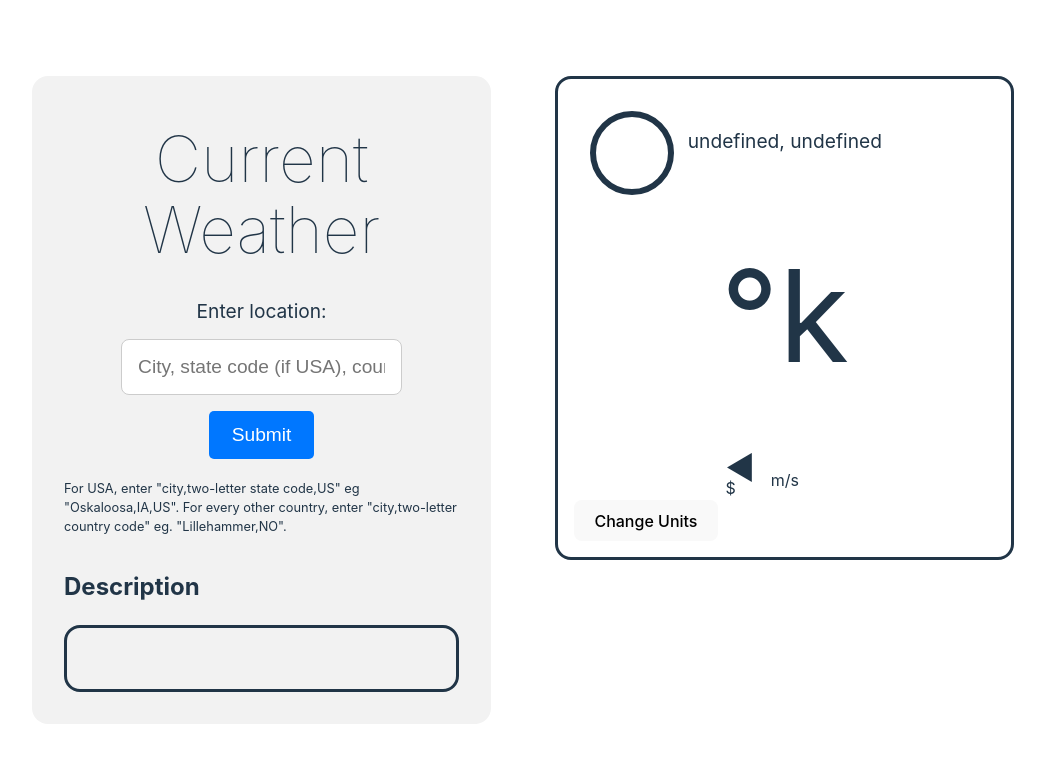
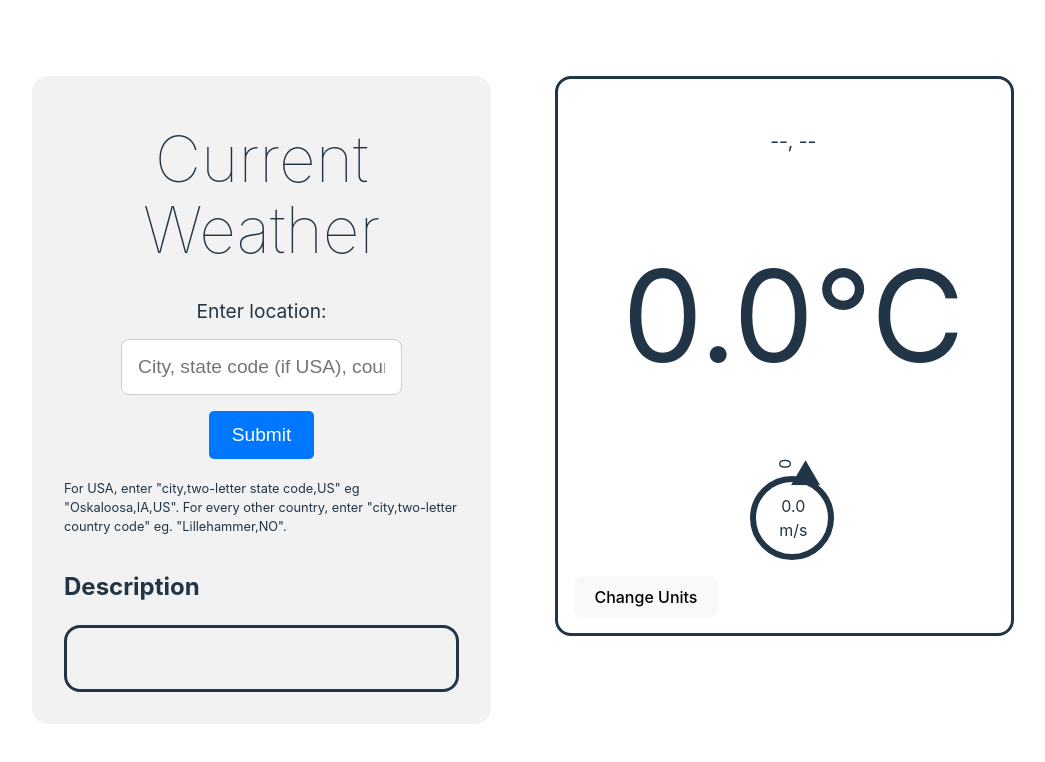
Before and after one commit to PetkovBG/JS-AI-App, a React (Vite) app in the folder JS-AI-App/: page / in a window 1280 px wide. Shown: the top 762 px of the page, without its empty margins (32-1077 px from the left). Built offline with nearby package versions, Linux system fonts and the light colour scheme.

Commit message:
adjust Description component, fix styling in WeatherCard and introduce default props

```diff
--- a/JS-AI-App/src/App.jsx
+++ b/JS-AI-App/src/App.jsx
@@ -13,7 +13,7 @@ function App() {
   const [weatherDescriptionLoading, setWeatherDescriptionLoading] = useState(false);
   const [errorMsg, setErrorMsg] = useState('');
 
-  const { error, promptData, locationData, weatherData, weatherDesciption } = useApiRequests(prompt);
+  const { error, promptData, locationData, weatherData, weatherDescription } = useApiRequests(prompt);
 
   useEffect(() => {
     if (error) {
@@ -29,10 +29,10 @@ function App() {
   }, [weatherData]);
 
   useEffect(() => {
-    if (weatherDesciption) {
+    if (weatherDescription) {
       setWeatherDescriptionLoading(false);
     }
-  }, [weatherDesciption]);
+  }, [weatherDescription]);
 
   useEffect(() => {
     if (promptData && promptData.units) {
@@ -55,7 +55,7 @@ function App() {
         </h1>
         <WeatherForm onSubmit={handleSubmit} />
         {error && <p className='error'>{errorMsg}</p>}
-        {weatherDesciption ? <Description isLoading={weatherDescriptionLoading} weatherDescription={weatherDesciption} />
+        {weatherDescription ? <Description isLoading={weatherDescriptionLoading} weatherDescription={weatherDescription} />
           : (<Description isLoading={weatherDescriptionLoading} />)}
       </header>
       <main className='main-content'>
@@ -64,7 +64,7 @@ function App() {
             isLoading={weatherDataLoading}
             data={weatherData}
             units={units}
-            country={promptData.contry}
+            country={promptData.country}
             USstate={locationData[0].state}
             setUnits={setUnits}
           />
--- a/JS-AI-App/src/components/Description/Description.jsx
+++ b/JS-AI-App/src/components/Description/Description.jsx
@@ -2,6 +2,7 @@ import Loader from '../Loader/Loader';
 import './Description.css';
 
 const Description = ({ isLoading, weatherDescription }) => {
+    console.log('weather description received--', weatherDescription);
     return (
         <div className='description'>
             <h2 className='description__title'>
--- a/JS-AI-App/src/components/WeatherCard/WeatherCard.css
+++ b/JS-AI-App/src/components/WeatherCard/WeatherCard.css
@@ -19,6 +19,7 @@
     font-size: 1.2rem;
 }
 
+
 .weather-card__temp {
     display: flex;
     padding: 3rem;
@@ -32,10 +33,10 @@
     align-items: center;
 }
 
-.weather-card::before {
+.weather-card__wind::before {
     grid-column: 1;
     grid-row: 1;
-    content: '';
+    content: "";
     display: block;
     margin: 1rem;
     height: 4.5rem;
--- a/JS-AI-App/src/components/WeatherCard/WeatherCard.jsx
+++ b/JS-AI-App/src/components/WeatherCard/WeatherCard.jsx
@@ -47,12 +47,28 @@ const speedTranslator = (speed, units) => {
 
 const WeatherCard = ({ isLoading, data, units, country, USstate, setUnits }) => {
 
-
+    console.log('country Weather card', country);
+    //TODO - set default values for data
     //TODO remove ? after data accross this component
     //TODO - add props to jsx when available to display data
+    // if(!data) {
+    //     data = {
+    //         name: "--",
+    //         sys: {
+    //           country: "--",
+    //         },
+    //         main: {
+    //           temp: 273,
+    //         },
+    //         wind: {
+    //           speed: 0,
+    //           deg: 0,
+    //         },
+    //       }
+    // }
     const displayState = () => {
         if (data?.sys.country === 'US') {
-            return `${USstate}`
+            return `, ${USstate}`
         } else {
             return '';
         }
@@ -99,7 +115,7 @@ const WeatherCard = ({ isLoading, data, units, country, USstate, setUnits }) =>
                     </div>
                     <div className='weather-card__wind-dir' style={windDirStyle}>
                         <span className='screen-reader-text'>
-                            ${data?.wind.deg}
+                            {data?.wind.deg}
                         </span>
                     </div>
                 </div>
@@ -111,4 +127,23 @@ const WeatherCard = ({ isLoading, data, units, country, USstate, setUnits }) =>
     )
 }
 
+WeatherCard.defaultProps = {
+    data: {
+      name: "--",
+      sys: {
+        country: "--",
+      },
+      main: {
+        temp: 273,
+      },
+      wind: {
+        speed: 0,
+        deg: 0,
+      },
+    },
+    units: "metric",
+    country: '--',
+    setUnits: () => {},
+  };
+
 export default WeatherCard;
--- a/JS-AI-App/src/hooks/useApiRequests.jsx
+++ b/JS-AI-App/src/hooks/useApiRequests.jsx
@@ -1,6 +1,7 @@
 import { useEffect, useState } from "react";
 import WeatherData from "../utils/weatherData";
 import LocationToCoordinates from "../utils/locationToCoordinates";
+import PromptToLocation from "../utils/promptToLocation";
 import WeatherDescription from "../utils/weatherDescription";
 
 const useApiRequests = (prompt) => {
@@ -17,7 +18,7 @@ const useApiRequests = (prompt) => {
             }
 
             try {
-                const promptDataRes = await PromptLocation(prompt);
+                const promptDataRes = await PromptToLocation(prompt);
                 setPromptData(promptDataRes);
 
                 const locationDataRes = await LocationToCoordinates(promptDataRes.locationString);
@@ -27,7 +28,9 @@ const useApiRequests = (prompt) => {
                 setWeatherData(weatherDataRes);
 
                 const weatherDescriptionRes = await WeatherDescription(prompt, weatherDataRes)
+                console.log('api-desc--', weatherDescriptionRes);
                 setWeatherDescription(weatherDescriptionRes);
+
             } catch (error) {
                 setError(error);
                 console.log('Error in API request: ', error);
--- a/JS-AI-App/src/utils/promptToLocation.jsx
+++ b/JS-AI-App/src/utils/promptToLocation.jsx
@@ -4,12 +4,12 @@ const PromptToLocation = (prompt) => {
     const url = "https://api.openai.com/v1/chat/completions";
 
     const data = {
-        model: "gpt-3.5-turbo-0613",
+        model: "gpt-3.5-turbo-0125",
         messages: [{role: 'user', content: prompt}],
         functions: [
             {
                 name: 'displayData',
-                description: 'Get the current weather in a given location',
+                description: 'Get the current weather in a given location.',
                 parameters: {
                     type: 'object',
                     properties: {
@@ -17,11 +17,23 @@ const PromptToLocation = (prompt) => {
                             type: 'string',
                             description: 'Country name.',
                         },
-                        USstate: {
+                        countryCode: {
+                            type: 'string',
+                            description: 'Country code. Use ISO-3166'
+                        },
+                        state: {
                             type: 'string',
                             description: 'Two-letter state code.'
                         },
+                        USstate: {
+                            type: 'string',
+                            description: 'Full state name.'
+                        },
                         city: {
+                            type: 'string',
+                            description: 'location unit: metric or imperial.'
+                        },
+                        unit: {
                             type: 'string',
                             description: 'location unit: metric or imperial.'
                         }
@@ -39,7 +51,6 @@ const PromptToLocation = (prompt) => {
         ],
         function_call: 'auto',
     }
-
     const params = {
         headers: {
             Authorization: `Bearer ${import.meta.env.VITE_OPENAI}`,
@@ -52,6 +63,7 @@ const PromptToLocation = (prompt) => {
     return fetch(url, params)
     .then((response) => response.json())
     .then((data) => {
+        console.log('data', data);
         const promptRes = JSON.parse(
             data.choices[0].message.function_call.arguments
         );
@@ -61,9 +73,10 @@ const PromptToLocation = (prompt) => {
             if(promptRes.countryCode === 'US') {
                 return `${promptRes.city},${promptRes.state},${promptRes.country}`;
             } else {
-                return `${promptRes.city}, ${promptRes.country}`
+                return `${promptRes.city},${promptRes.country}`
             }
         }
+        console.log('locString', locationString());
 
         const promptData = {
             locationString: locationString(),
--- a/JS-AI-App/src/utils/weatherDescription.jsx
+++ b/JS-AI-App/src/utils/weatherDescription.jsx
@@ -1,6 +1,7 @@
 
 
 const WeatherDescription = (prompt, weatherData) => {
+    console.log('weather Desc component');
 
     const url = 'https://api.openai.com/v1/chat/completions';
 
@@ -15,16 +16,15 @@ const WeatherDescription = (prompt, weatherData) => {
     const newPrompt = `Question: ${prompt}. Weather Data: ${JSON.stringify(weatherData)}`
 
     const data = {
-        model: 'gpt-4-0613',
+        model: 'gpt-4-turbo-preview',
         messages: [
             {role: "system", content: sysMsg},
             {role: "user", content: newPrompt},
         ]
     }
-
     const params = {
         headers: {
-            Authorization: `Bearer ${import.meta.evn.VITE_OPENAI}`,
+            Authorization: `Bearer ${import.meta.env.VITE_OPENAI}`,
             'Content-Type': 'application/json',
         },
         body: JSON.stringify(data),
@@ -34,6 +34,7 @@ const WeatherDescription = (prompt, weatherData) => {
     return fetch(url, params)
     .then((response) => response.json())
     .then((data) => {
+        console.log('weather Desc data', data);
         return data.choices[0].message.content
     })
     .catch((error) => {
```
Also changed, not shown: 1 other file (tests, documents, lock files or other folders).
